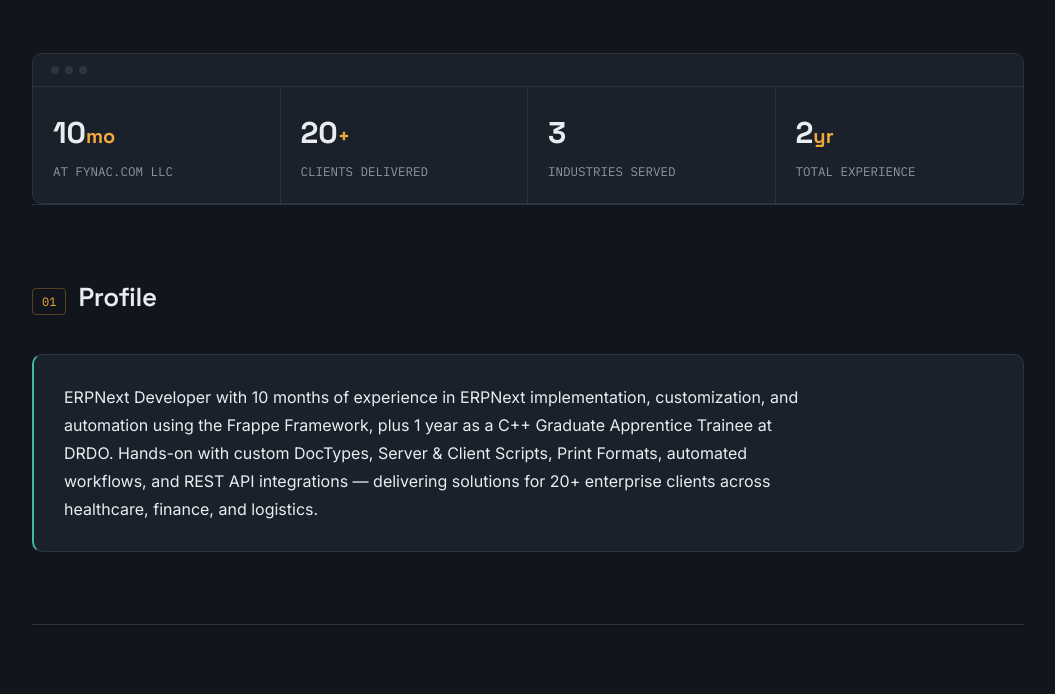
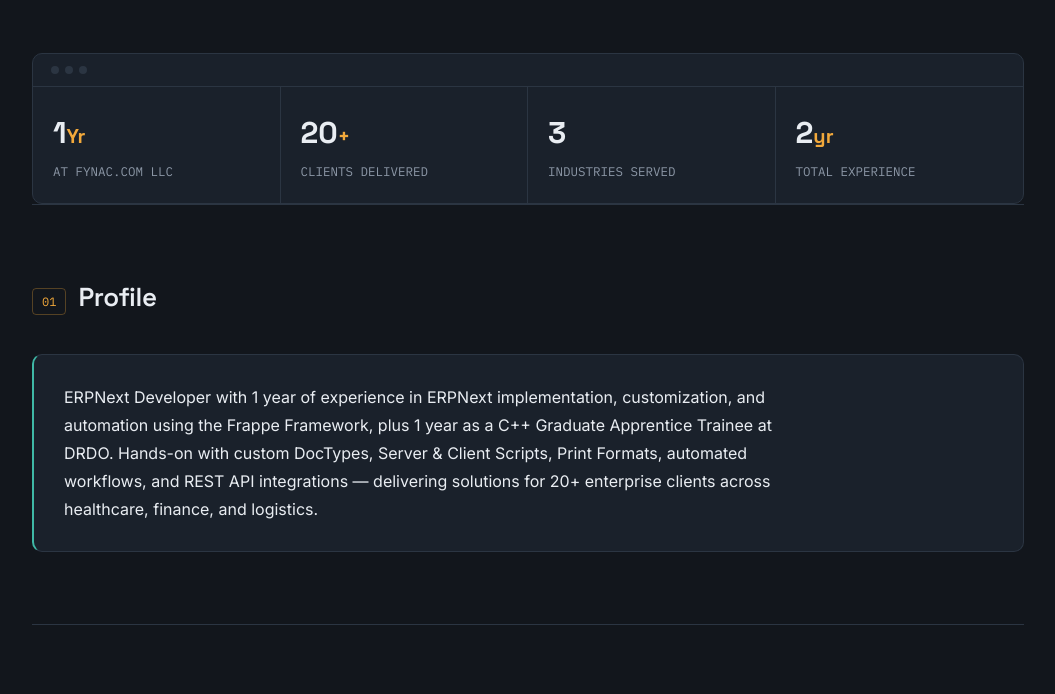
Before and after one commit to Silna-P/MyPortfolio, a plain HTML site: page index.html in a window 1280 px wide. Shown: the part 643-1337 px from the top of the page, without its empty margins (112-1167 px from the left). Drawn offline with Linux system fonts and the light colour scheme.

Commit message:
Updated portfolio

```diff
--- a/index.html
+++ b/index.html
@@ -339,7 +339,7 @@
         <div class="dots"><span></span><span></span><span></span></div>
       </div>
       <div class="stat-grid">
-        <div class="stat"><div class="num">10<span class="unit">mo</span></div><div class="label">AT FYNAC.COM LLC</div></div>
+        <div class="stat"><div class="num">1<span class="unit">Yr</span></div><div class="label">AT FYNAC.COM LLC</div></div>
         <div class="stat"><div class="num">20<span class="unit">+</span></div><div class="label">CLIENTS DELIVERED</div></div>
         <div class="stat"><div class="num">3</div><div class="label">INDUSTRIES SERVED</div></div>
         <div class="stat"><div class="num">2<span class="unit">yr</span></div><div class="label">TOTAL EXPERIENCE</div></div>
@@ -352,7 +352,7 @@
   <section id="profile" class="reveal">
     <div class="section-head"><span class="tag">01</span><h2>Profile</h2></div>
     <div class="profile-panel">
-      <p>ERPNext Developer with 10 months of experience in ERPNext implementation, customization, and automation using the Frappe Framework, plus 1 year as a C++ Graduate Apprentice Trainee at DRDO. Hands-on with custom DocTypes, Server &amp; Client Scripts, Print Formats, automated workflows, and REST API integrations — delivering solutions for 20+ enterprise clients across healthcare, finance, and logistics.</p>
+      <p>ERPNext Developer with 1 year of experience in ERPNext implementation, customization, and automation using the Frappe Framework, plus 1 year as a C++ Graduate Apprentice Trainee at DRDO. Hands-on with custom DocTypes, Server &amp; Client Scripts, Print Formats, automated workflows, and REST API integrations — delivering solutions for 20+ enterprise clients across healthcare, finance, and logistics.</p>
     </div>
   </section>
 
```
Also changed, not shown: 1 other file.
